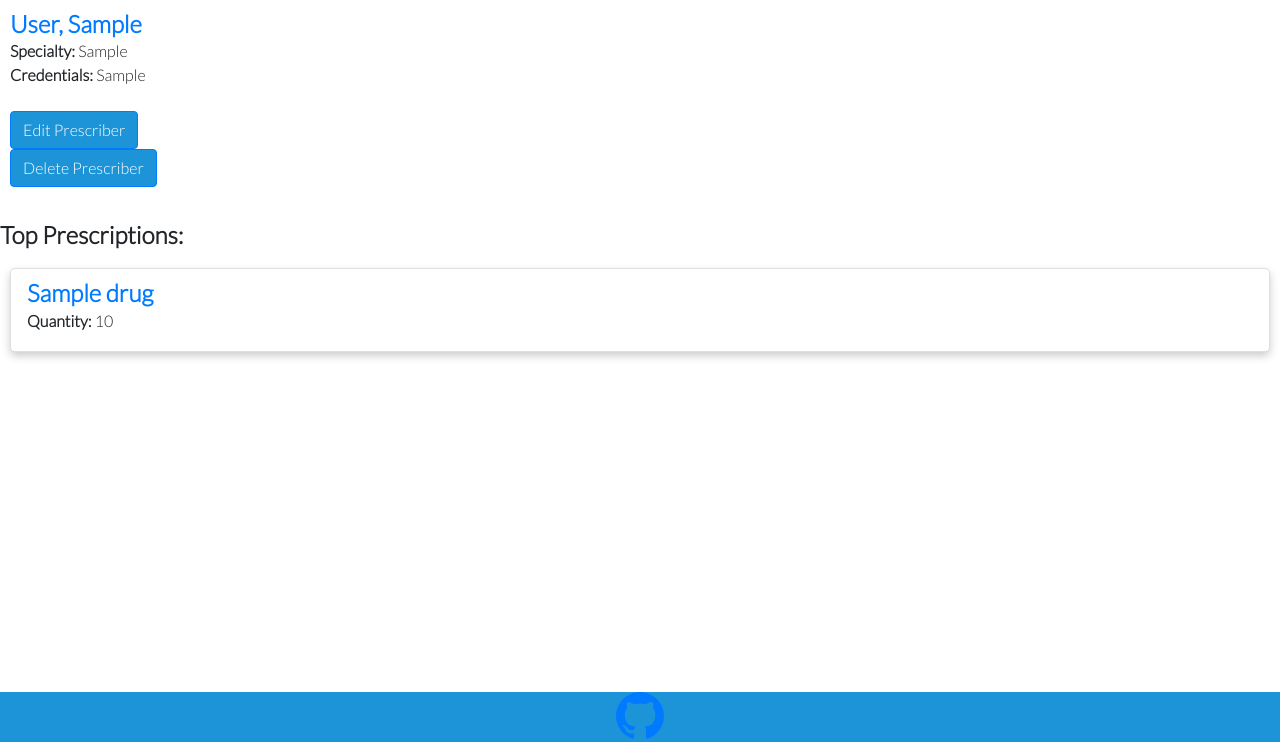
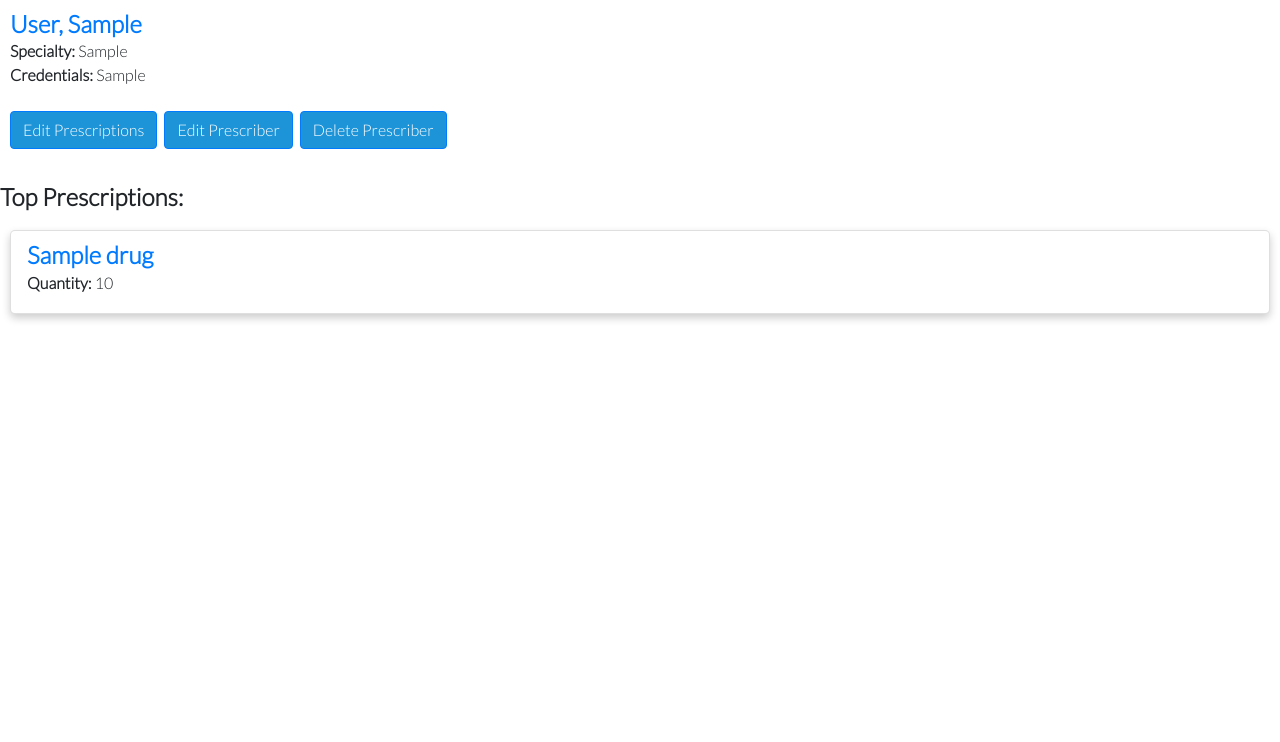
Before and after one commit to skyswalker11/intex1, a Django app: page /prescriberdetails/1 in a window 1280 px wide. Shown: the part 58-800 px from the top of the page. Run offline with Django 3.2, Linux system fonts and the light colour scheme; tables that the repository leaves empty hold one stand-in row (values such as "Sample post"); some libraries are stand-ins or nearby versions.

Commit message:
Here it is

```diff
--- a/drugapp/urls.py
+++ b/drugapp/urls.py
@@ -1,7 +1,7 @@
 from django.urls import path
 from .views import indexPageView, drugPageView,drugdetailsPageView\
 , prescriberPageView, editprescriberPageView, prescriberdetailsPageView, createprescriberPageView\
-, analysis1PageView, analysis2PageView, deleteprescriberPageView
+, analysis1PageView, analysis2PageView, deleteprescriberPageView, prescriptionsPageView
 
 urlpatterns = [
     path("analysis1/", analysis1PageView, name="analysis1"),
@@ -13,5 +13,6 @@ urlpatterns = [
     path("prescriberdetails/<int:npi>", prescriberdetailsPageView, name="prescriber_details"),
     path("create/prescriber/",createprescriberPageView, name="create_prescriber"),
     path("delete/prescriber/",deleteprescriberPageView, name="delete_prescriber"),
-    path("edit/prescriber/<int:npi>", editprescriberPageView, name="edit_prescriber"),
+    path("edit/prescriber/", editprescriberPageView, name="edit_prescriber"),
+    path("prescriptions/", prescriptionsPageView, name="prescriptions"),
 ]
--- a/drugapp/views.py
+++ b/drugapp/views.py
@@ -269,24 +269,35 @@ def createprescriberPageView(request) :
         return render(request, 'drugapp/createPrescriber.html', context)
 
 
-def editprescriberPageView(request,npi) :
+def editprescriberPageView(request) :
 
-    prescriber = Prescriber.objects.get(npi=npi)
-    triples = prescriber.triple_set.all()
+    if request.method == 'POST' :
+        npi = request.POST['npi']
+        prescriber = Prescriber.objects.get(npi=npi)
 
-    context = {
-        "prescriber": prescriber,
-        "triples": triples,
-    }
+        context = {
+            "prescriber": prescriber,
+        }
 
-    return render(request, 'drugapp/editprescriber.html', context)
+        return render(request, 'drugapp/editprescriber.html', context)
+
+    else:
+        prescribers = Prescriber.objects.all()[:1000]
+        states = State.objects.all()
+
+        context = {
+            "prescribers": prescribers,
+            "states": states,
+        }
+
+        return render(request, 'drugapp/prescriber.html', context)
+
 
 
 def deleteprescriberPageView(request):
 
     if request.method == 'POST' :
         npi = request.POST['npi']
-        print(npi)
         instance = Prescriber.objects.get(npi=npi)
         instance.delete()
 
@@ -299,3 +310,7 @@ def deleteprescriberPageView(request):
     }
 
     return render(request, 'drugapp/prescriber.html', context)
+
+
+def prescriptionsPageView(request):
+    return render(request, 'drugapp/prescriptions.html')
--- a/intexdrug/settings.py
+++ b/intexdrug/settings.py
@@ -68,7 +68,7 @@ DATABASES = {
         'ENGINE': 'django.db.backends.postgresql',
         'NAME': 'intex_operational',
         'USER': 'postgres',
-        'PASSWORD': 'bionicle25',
+        'PASSWORD': 'admin',
         'HOST': 'localhost,'
     }
 }
--- a/templates/base.html
+++ b/templates/base.html
@@ -64,16 +64,6 @@
     {% block content %}
     {% endblock %}
 
-    <footer>
-      <div class="footer">
-        <a href="https://github.com/whyriod/intex2021">
-          <svg xmlns="http://www.w3.org/2000/svg" width="48" height="48" fill="currentColor" class="bi bi-github" viewBox="0 0 16 16">
-            <path d="M8 0C3.58 0 0 3.58 0 8c0 3.54 2.29 6.53 5.47 7.59.4.07.55-.17.55-.38 0-.19-.01-.82-.01-1.49-2.01.37-2.53-.49-2.69-.94-.09-.23-.48-.94-.82-1.13-.28-.15-.68-.52-.01-.53.63-.01 1.08.58 1.23.82.72 1.21 1.87.87 2.33.66.07-.52.28-.87.51-1.07-1.78-.2-3.64-.89-3.64-3.95 0-.87.31-1.59.82-2.15-.08-.2-.36-1.02.08-2.12 0 0 .67-.21 2.2.82.64-.18 1.32-.27 2-.27.68 0 1.36.09 2 .27 1.53-1.04 2.2-.82 2.2-.82.44 1.1.16 1.92.08 2.12.51.56.82 1.27.82 2.15 0 3.07-1.87 3.75-3.65 3.95.29.25.54.73.54 1.48 0 1.07-.01 1.93-.01 2.2 0 .21.15.46.55.38A8.012 8.012 0 0 0 16 8c0-4.42-3.58-8-8-8z"/>
-          </svg>
-        </a>
-      </div>
-    </footer>
-
     <script src="https://code.jquery.com/jquery-3.3.1.slim.min.js" integrity="sha384-q8i/X+965DzO0rT7abK41JStQIAqVgRVzpbzo5smXKp4YfRvH+8abtTE1Pi6jizo" crossorigin="anonymous"></script>
     <script src="https://cdnjs.cloudflare.com/ajax/libs/popper.js/1.14.7/umd/popper.min.js" integrity="sha384-UO2eT0CpHqdSJQ6hJty5KVphtPhzWj9WO1clHTMGa3JDZwrnQq4sF86dIHNDz0W1" crossorigin="anonymous"></script>
     <script src="https://stackpath.bootstrapcdn.com/bootstrap/4.3.1/js/bootstrap.min.js" integrity="sha384-JjSmVgyd0p3pXB1rRibZUAYoIIy6OrQ6VrjIEaFf/nJGzIxFDsf4x0xIM+B07jRM" crossorigin="anonymous"></script>
--- a/templates/drugapp/prescriberdetails.html
+++ b/templates/drugapp/prescriberdetails.html
@@ -16,13 +16,26 @@
         <h4 class="card_title"><a href="#"><b>{{prescriber}}</b></a></h4>
         <p class="card_paragaph"><b>Specialty:</b> {{prescriber.specialty}}</p>
         <p class="card_paragaph"><b>Credentials:</b> {{prescriber.credentials}}</p><br>
-        <button type="button" class="btn btn-primary my-2 my-sm-0 create_button" onclick="window.location.href='#'">Edit Prescriber</button>
 
-        <form method="post" action ="{% url 'delete_prescriber' %}">
-            {% csrf_token %}
-            <input type="hidden" value="{{prescriber.npi}}" name="npi">
-            <button type="submit" class="btn btn-primary my-2 my-sm-0 create_button">Delete Prescriber</button>
-        </form>
+        <div style="display:flex;">
+            <form method="post" action ="{% url 'prescriptions' %}">
+                {% csrf_token %}
+                <input type="hidden" value="{{prescriber.npi}}" name="npi">
+                <button type="submit" class="btn btn-primary my-2 my-sm-0 create_button">Edit Prescriptions</button>
+            </form><br>
+
+            <form method="post" action ="{% url 'edit_prescriber' %}">
+                {% csrf_token %}
+                <input type="hidden" value="{{prescriber.npi}}" name="npi">
+                <button type="submit" class="btn btn-primary my-2 my-sm-0 create_button">Edit Prescriber</button>
+            </form><br>
+
+            <form method="post" action ="{% url 'delete_prescriber' %}">
+                {% csrf_token %}
+                <input type="hidden" value="{{prescriber.npi}}" name="npi">
+                <button type="submit" class="btn btn-primary my-2 my-sm-0 create_button">Delete Prescriber</button>
+            </form>
+        </div>
 
     </div>
 
```
Also changed, not shown: templates/drugapp/editprescriber.html (+0 -8 lines), templates/drugapp/prescriptions.html (added).
